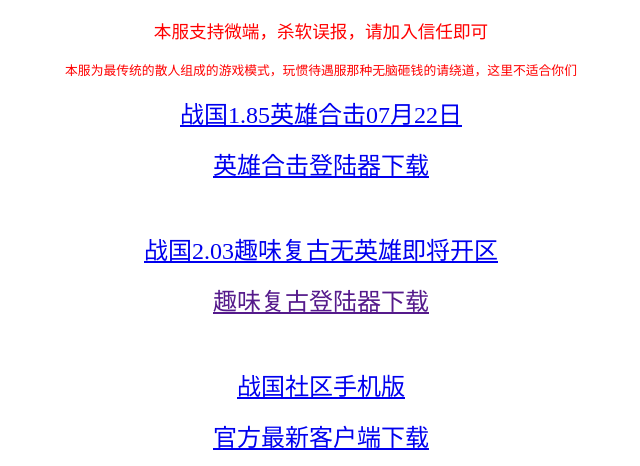
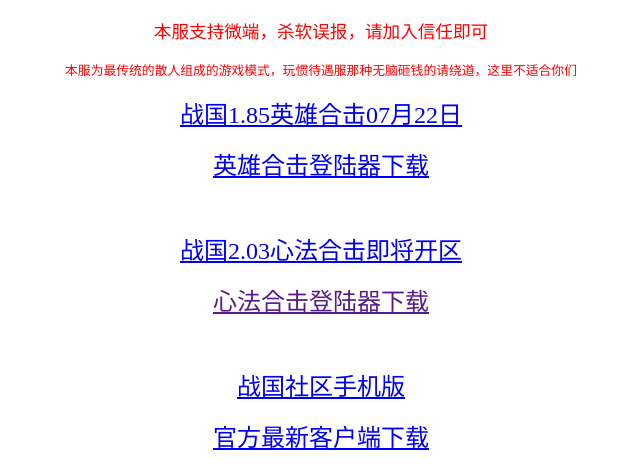
Before and after one commit to zgcq/zgcq.github.io, a plain HTML site: page index.html in a window 1280 px wide. Shown: the top 466 px of the page, without its empty margins (319-959 px from the left). Drawn offline with Linux system fonts and the light colour scheme.

Commit message:
Update index.html

```diff
--- a/index.html
+++ b/index.html
@@ -41,8 +41,8 @@ div{text-align:center}
 <p><a class="link" href="https://pan.lanzou.com/b39677" target="_blank">英雄合击登陆器下载</a></p>
 </br>
 
-<p><a class="link" href="http://bbs.dspi.me/forum.php?gid=44" target="_blank">战国2.03趣味复古无英雄即将开区</a></p>
-<p><a class="link" href="" target="_blank">趣味复古登陆器下载</a></p>
+<p><a class="link" href="http://bbs.dspi.me/forum.php?gid=44" target="_blank">战国2.03心法合击即将开区</a></p>
+<p><a class="link" href="" target="_blank">心法合击登陆器下载</a></p>
 </br>
 
 <p><a class="link" href="/app.html" target="_blank">战国社区手机版</a></p>
```
